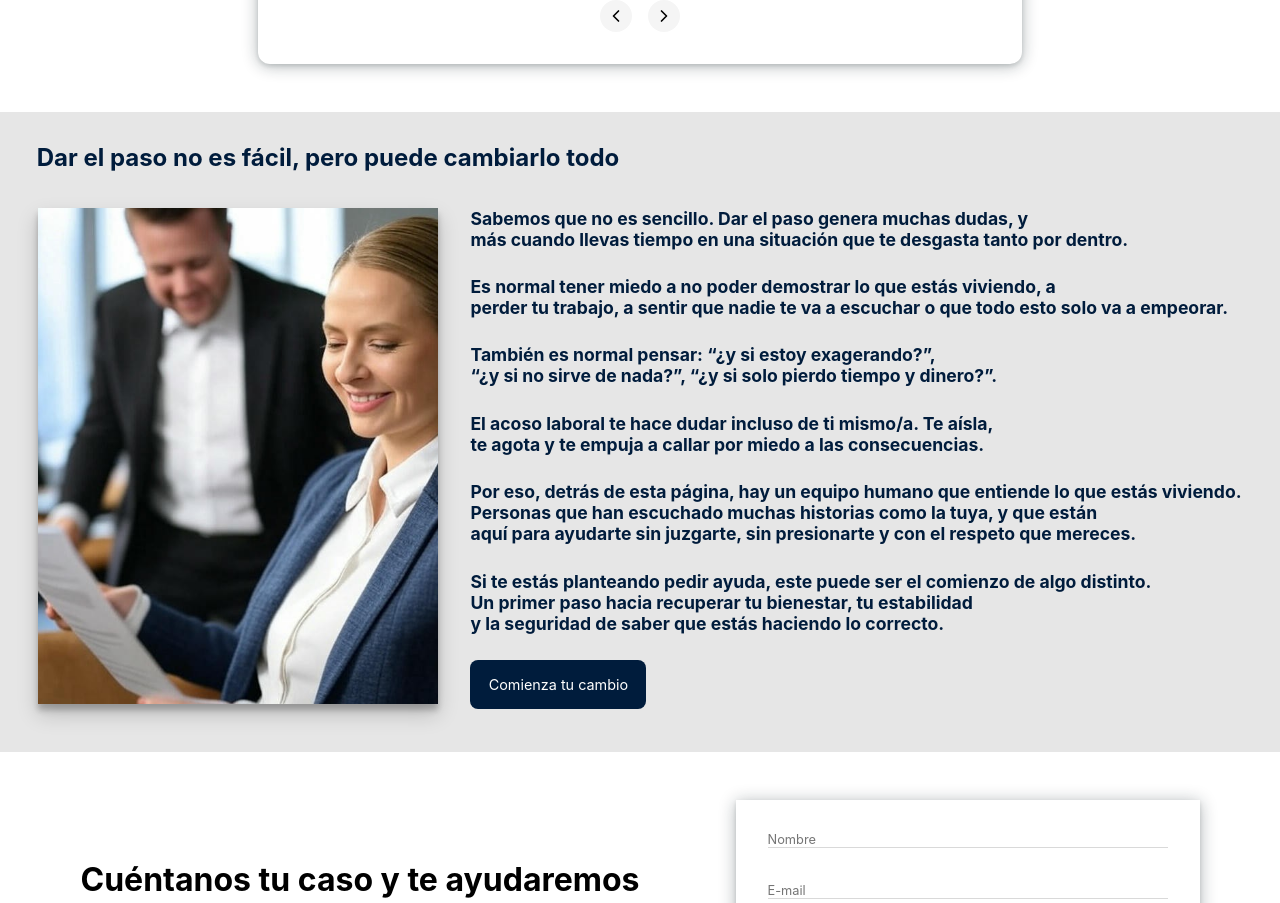
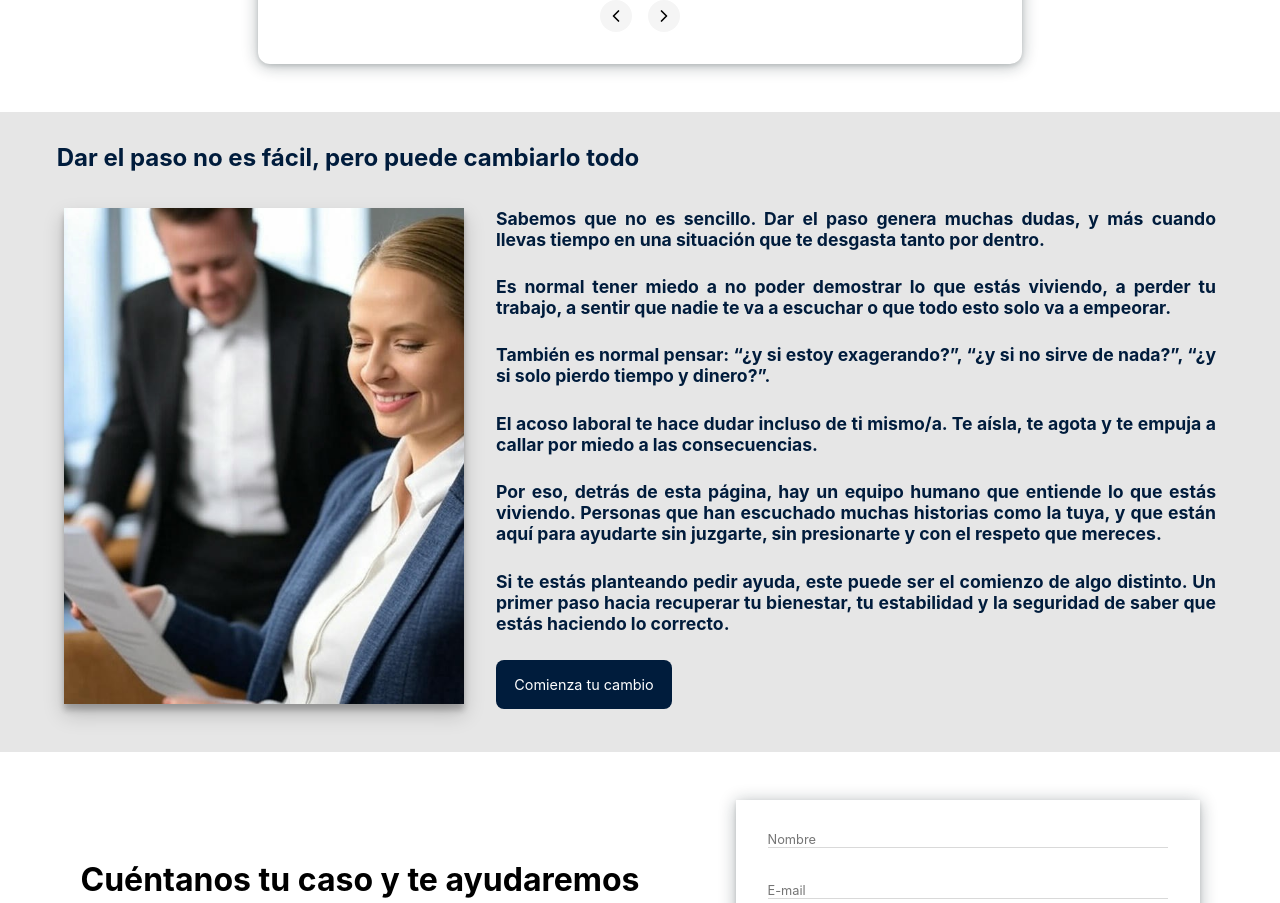
Before and after one commit to IvanOnGit/safe-work, a React (Vite) app: page / in a window 1280 px wide. Shown: the part 3480-4383 px from the top of the page. Built offline with nearby package versions, Linux system fonts and the light colour scheme.

Commit message:
why us text now is justified properly on desktop

```diff
--- a/src/components/WhyUs/WhyUs.tsx
+++ b/src/components/WhyUs/WhyUs.tsx
@@ -11,29 +11,29 @@ function WhyUs() {
           <img src="/images/WhyUs.jpg" alt="" />
           <TextContainer>
             <p>
-              Sabemos que no es sencillo. Dar el paso genera muchas dudas, y <span className="desktop-br"><br /></span>
+              Sabemos que no es sencillo. Dar el paso genera muchas dudas, y
               más cuando llevas tiempo en una situación que te desgasta tanto por dentro.
             </p>
             <p>
-              Es normal tener miedo a no poder demostrar lo que estás viviendo, a <span className="desktop-br"><br /></span>
+              Es normal tener miedo a no poder demostrar lo que estás viviendo, a
               perder tu trabajo, a sentir que nadie te va a escuchar o que todo esto solo va a empeorar.
             </p>
             <p>
-              También es normal pensar: “¿y si estoy exagerando?”, <span className="desktop-br"><br /></span>
+              También es normal pensar: “¿y si estoy exagerando?”,
               “¿y si no sirve de nada?”, “¿y si solo pierdo tiempo y dinero?”.
             </p>
             <p>
-              El acoso laboral te hace dudar incluso de ti mismo/a. Te aísla, <span className="desktop-br"><br /></span>
+              El acoso laboral te hace dudar incluso de ti mismo/a. Te aísla,
               te agota y te empuja a callar por miedo a las consecuencias.
             </p>
             <p>
-              Por eso, detrás de esta página, hay un equipo humano que entiende lo que estás viviendo. <span className="desktop-br"><br /></span>
-              Personas que han escuchado muchas historias como la tuya, y que están <span className="desktop-br"><br /></span>
+              Por eso, detrás de esta página, hay un equipo humano que entiende lo que estás viviendo.
+              Personas que han escuchado muchas historias como la tuya, y que están
               aquí para ayudarte sin juzgarte, sin presionarte y con el respeto que mereces.
             </p>
             <p>
-              Si te estás planteando pedir ayuda, este puede ser el comienzo de algo distinto. <span className="desktop-br"><br /></span>
-              Un primer paso hacia recuperar tu bienestar, tu estabilidad <span className="desktop-br"><br /></span>
+              Si te estás planteando pedir ayuda, este puede ser el comienzo de algo distinto.
+              Un primer paso hacia recuperar tu bienestar, tu estabilidad
               y la seguridad de saber que estás haciendo lo correcto.
             </p>
             <button
--- a/src/components/WhyUs/styles.ts
+++ b/src/components/WhyUs/styles.ts
@@ -20,7 +20,7 @@ export const Container = styled.section`
 
 export const TitleContainer = styled.div`
   margin-bottom: 1rem;
-  margin-right: 39rem;
+  margin-right: 36.5rem;
   text-align: left;
 
   h1 {
@@ -67,6 +67,7 @@ export const TextContainer = styled.div`
   display: flex;
   flex-direction: column;
   gap: 1.65rem;
+  width: 45rem;
 
   p {
     font-family: 'Inter', sans-serif;
```
